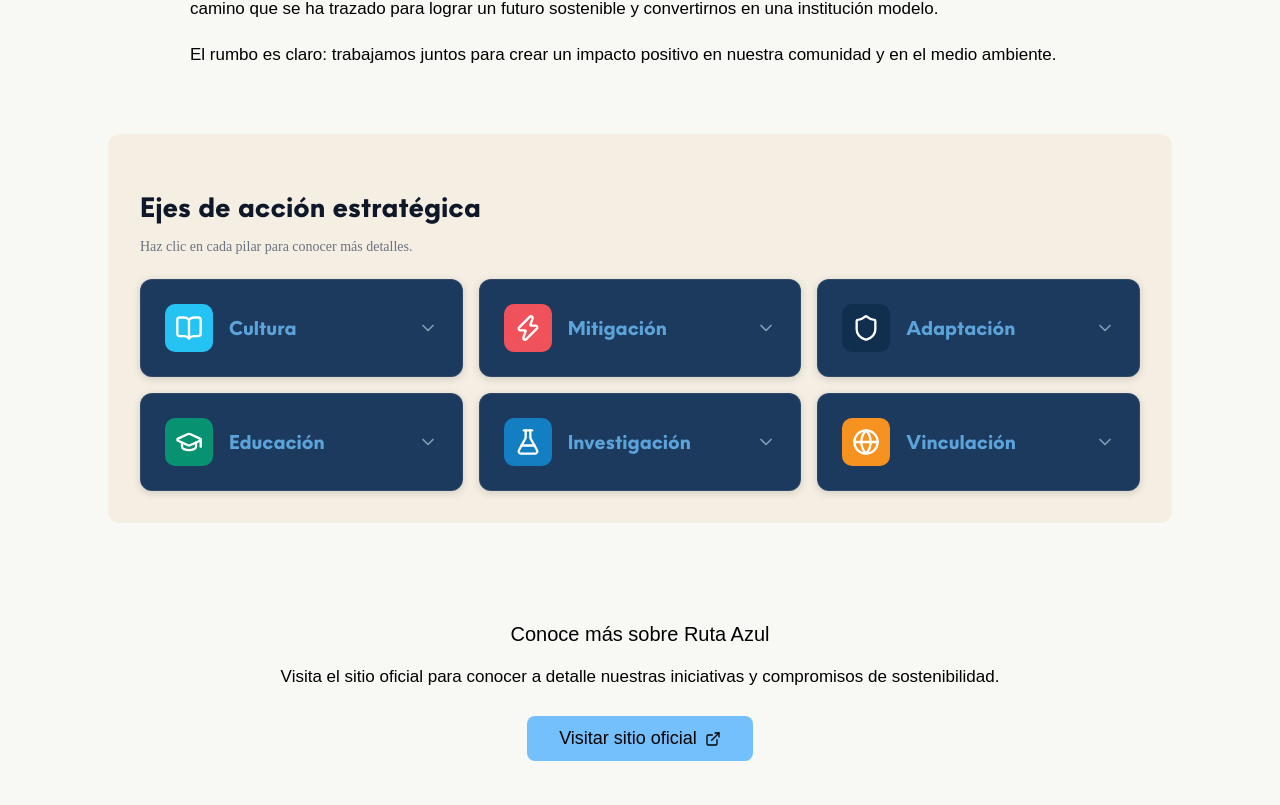
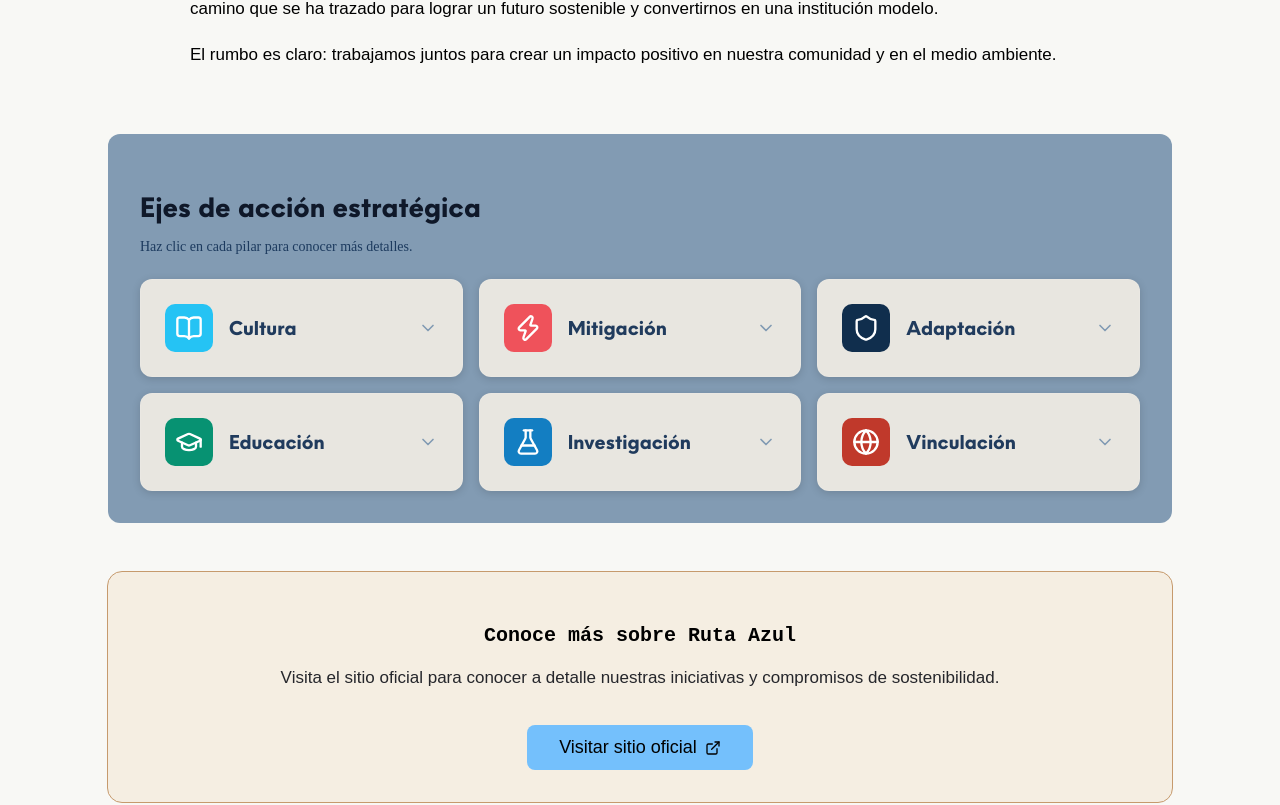
Before and after one commit to atenasarita/website-dne, a React (Create React App) app in the folder client/: page /ruta-azul in a window 1280 px wide. Shown: the part 617-1422 px from the top of the page. Built offline with nearby package versions, Linux system fonts and the light colour scheme.

Commit message:
UI Contraste para pilares

```diff
--- a/client/src/pages/RutaAzul.jsx
+++ b/client/src/pages/RutaAzul.jsx
@@ -52,7 +52,7 @@ const pilares = [
     id: 'vinculacion',
     icon: <Globe size={28} color="#fff" />,
     title: 'Vinculación',
-    color: '#f79220',
+    color: '#c0392b',
     mision: 'Catalizar la acción climática en la sociedad en su conjunto.',
     objetivo: 'Al 2025: Ser uno de los actores principales en la movilización hacia la acción climática en el país.',
     areas: ['Oferta educativa', 'Alianzas y redes', 'Proyectos', 'Involucramiento'],
@@ -66,7 +66,7 @@ function PilarCard({ pilar }) {
   return (
     <div
       style={{
-        background: '#1c3a5e',
+        background: '#e8e6e0',
         borderRadius: '12px',
         border: '0.5px solid rgba(255,255,255,0.08)',
         overflow: 'hidden',
@@ -101,7 +101,7 @@ function PilarCard({ pilar }) {
           <h3 style={{
             fontSize: '20px',
             fontWeight: 500,
-            color: '#5ca3d9',
+            color: '#203b5d',
             fontFamily: 'NeueEinstellung',
             margin: 0,
             transform: isHovered ? 'translateX(4px)' : 'translateX(0)',
@@ -141,7 +141,7 @@ function PilarCard({ pilar }) {
                 Misión
               </span>
             </div>
-            <p style={{ fontFamily: 'Space Mono', fontSize: '13px', color: '#c8d8e8', lineHeight: 1.6, margin: 0 }}>
+            <p style={{ fontFamily: 'Space Mono', fontSize: '13px', color: '#203b5d', lineHeight: 1.6, margin: 0 }}>
               {pilar.mision}
             </p>
           </div>
@@ -154,7 +154,7 @@ function PilarCard({ pilar }) {
                 Objetivo
               </span>
             </div>
-            <p style={{ fontFamily: 'Space Mono', fontSize: '13px', color: '#c8d8e8', lineHeight: 1.6, margin: 0 }}>
+            <p style={{ fontFamily: 'Space Mono', fontSize: '13px', color: '#203b5d', lineHeight: 1.6, margin: 0 }}>
               {pilar.objetivo}
             </p>
           </div>
@@ -172,7 +172,7 @@ function PilarCard({ pilar }) {
                 <span key={i} style={{
                   fontSize: '12px',
                   fontFamily: 'DM Sans',
-                  color: '#f8f8f5',
+                  color: '#203b5d',
                   background: `${pilar.color}33`,
                   border: `0.5px solid ${pilar.color}66`,
                   borderRadius: '20px',
@@ -214,7 +214,7 @@ function RutaAzul() {
 
         {/* Pilares expandibles */}
         <div style={{
-          background: '#f5eee2',
+          background: '#829bb3',
           padding: '2rem',
           borderRadius: '12px',
           maxWidth: '1000px',
@@ -223,7 +223,7 @@ function RutaAzul() {
           <h2 className={styles.heading2} style={{ marginBottom: '0.5rem' }}>
             Ejes de acción estratégica
           </h2>
-          <p style={{ fontFamily: 'DM Sans', fontSize: '14px', color: '#6b7280', marginBottom: '1.5rem' }}>
+          <p style={{ fontFamily: 'DM Sans', fontSize: '14px', color: '#1c3a5e', marginBottom: '1.5rem' }}>
             Haz clic en cada pilar para conocer más detalles.
           </p>
           <div style={{
@@ -239,18 +239,18 @@ function RutaAzul() {
 
         {/* CTA */}
         <div style={{
-          background: 'var(--color-background-info)',
-          borderRadius: 'var(--border-radius-lg)',
+          background: '#f5eee2',
+          borderRadius: '15px',
           padding: '2rem',
           textAlign: 'center',
-          border: '0.5px solid var(--color-border-info)',
+          border: '0.5px solid #c69a6d',
           maxWidth: '1000px',
           margin: '0 auto',
         }}>
-          <h3 className={styles.heading3} style={{ marginBottom: '1rem', color: 'var(--color-text-info)' }}>
+          <h3 className={styles.heading3}>
             Conoce más sobre Ruta Azul
           </h3>
-          <p className={styles.bodyText} style={{ color: 'var(--color-text-info)', marginBottom: '1.5rem' }}>
+          <p className={styles.bodyText}>
             Visita el sitio oficial para conocer a detalle nuestras iniciativas y compromisos de sostenibilidad.
           </p>
           <a href="https://tec.mx/es/florecimiento-humano/desarrollo-sostenible/ruta-azul"
--- a/client/src/pages/styles/RutaAzul.module.css
+++ b/client/src/pages/styles/RutaAzul.module.css
@@ -91,11 +91,9 @@
 }
 
 .heading3{
-    font-family: 'DM Sans', sans-serif;
-    font-weight: 500;
+    font-family: 'Space Mono', monospace;
     font-size: 20px;
     margin-bottom: 0.5rem;
-    color: #74c0fc
 }
 
 .secondaryText{
@@ -111,18 +109,6 @@
     font-family: 'DM Sans', sans-serif;
 }
 
-/* Background Circles */
-.bgCircle {
-    position: absolute;
-    width: 300px;
-    height: 300px;
-    border-radius: 50%;
-    pointer-events: none;
-    transition: transform 0.3s ease-out;
-    animation: float 6s ease-in-out infinite;
-}
-
-/* Animation Classes */
 
 /* Hidden states */
 
```
